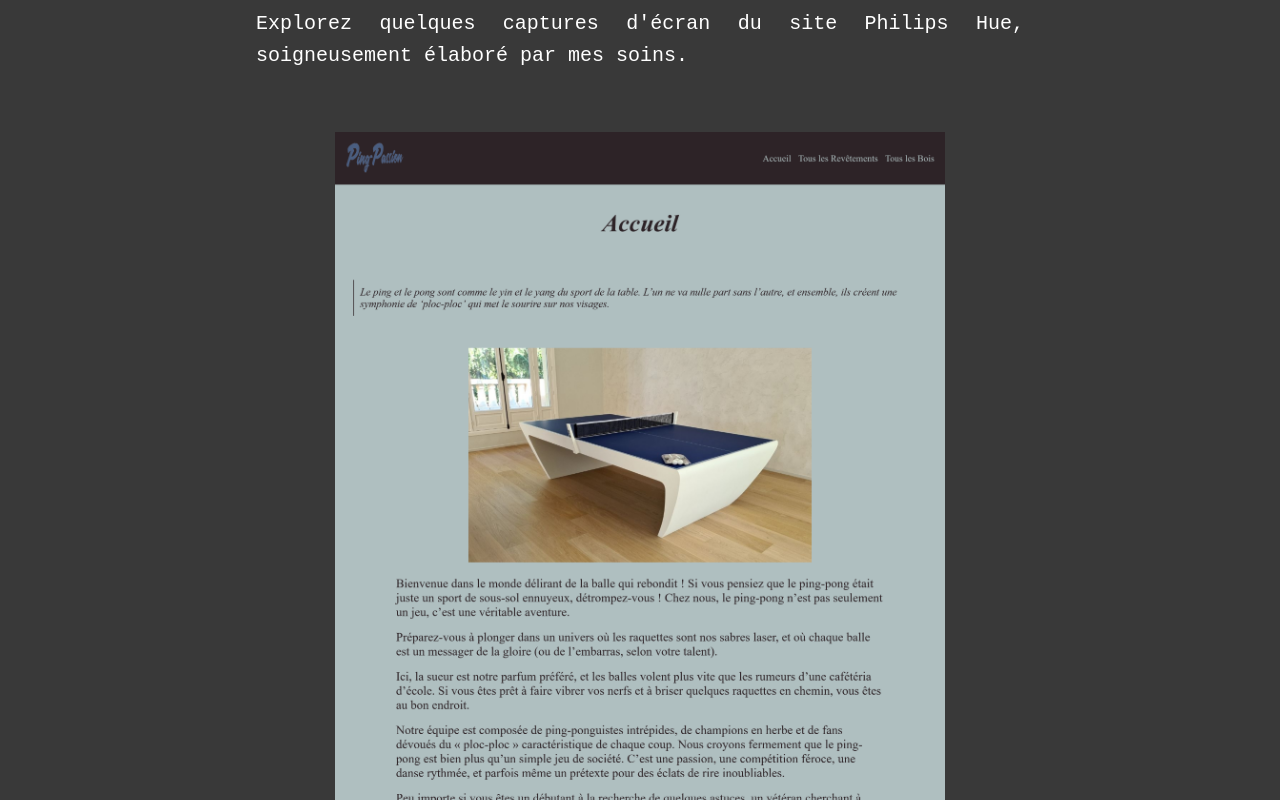
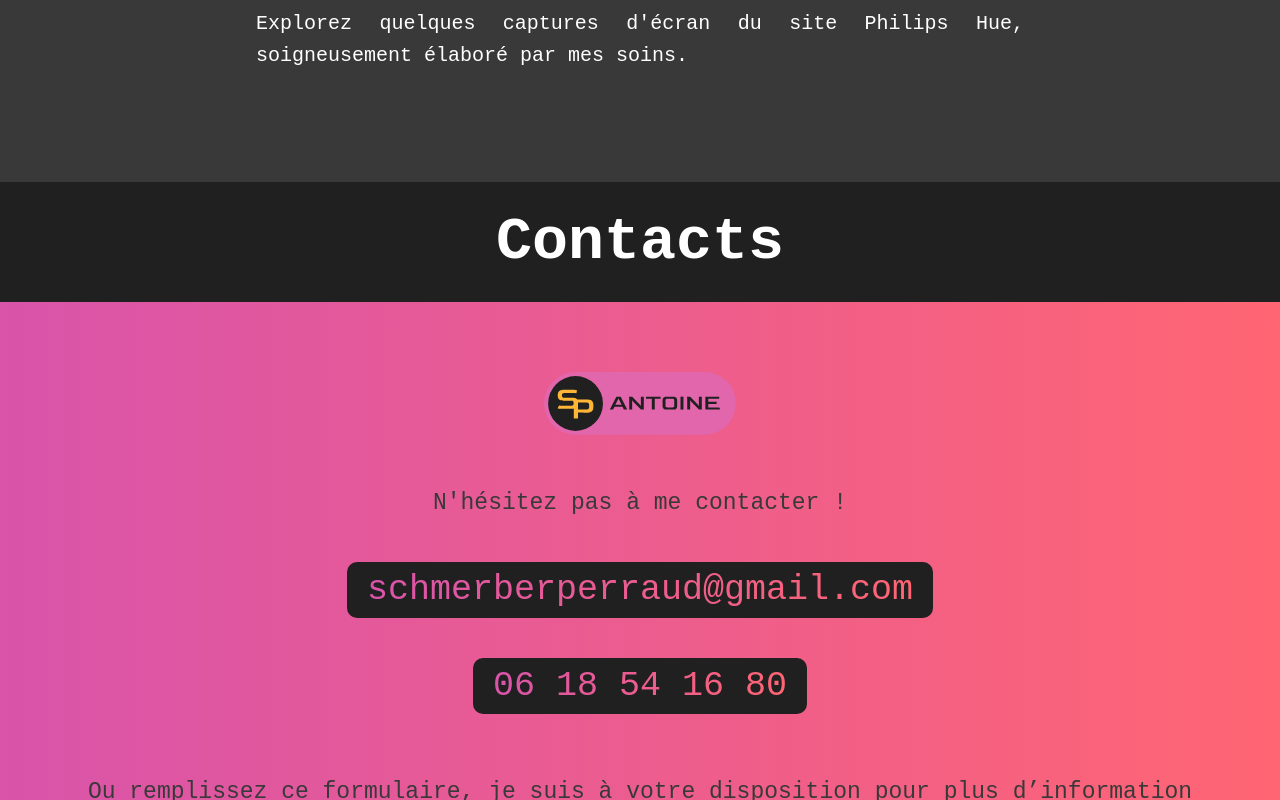
Before and after one commit to AntoineSP01/Portfolio_Antoine, a Vue app: page /ping-passion in a window 1280 px wide. Shown: the part 2220-3020 px from the top of the page. Built offline with nearby package versions, Linux system fonts and the light colour scheme; a web font is replaced by a local one.

Commit message:
:poop: Comment img pingPassionView :poop:

```diff
--- a/src/views/pingPassionView.vue
+++ b/src/views/pingPassionView.vue
@@ -19,7 +19,7 @@
 
         <h2>Galeries</h2>
         <p>Explorez quelques captures d'écran du site Philips Hue, soigneusement élaboré par mes soins.</p>
-        <figure>
+        <!--<figure>
             <img src="../assets/Images/pingPassion_Accueil.png" alt="">
             <figcaption>Page d'accueil du site Ping Passion</figcaption>
         </figure>
@@ -30,7 +30,7 @@
         <figure>
             <img src="../assets/Images/pingPassion_bois.png" alt="">
             <figcaption>Page qui regroupe tous les type de bois disponibles sur le site</figcaption>
-        </figure>
+        </figure>-->
 
 
     </section>
```
